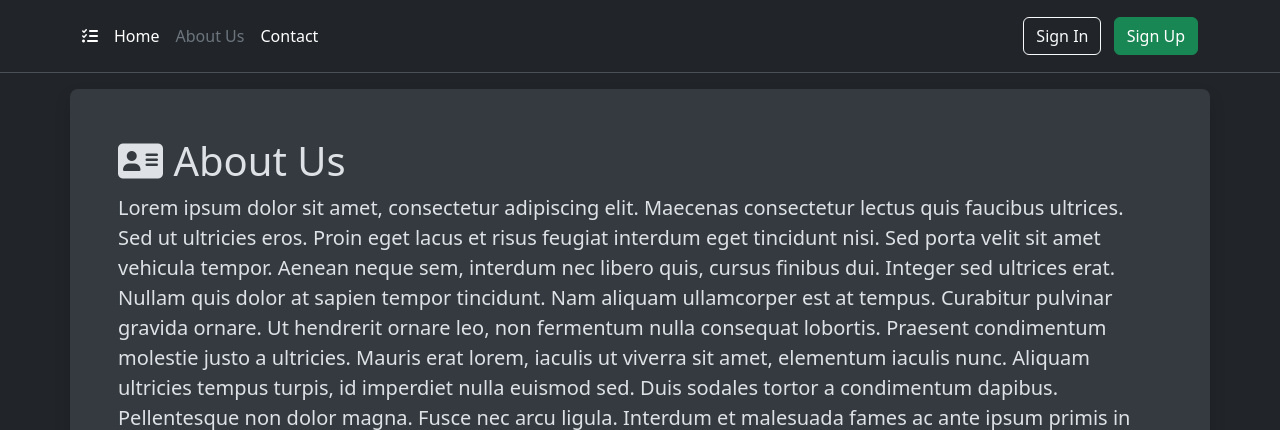
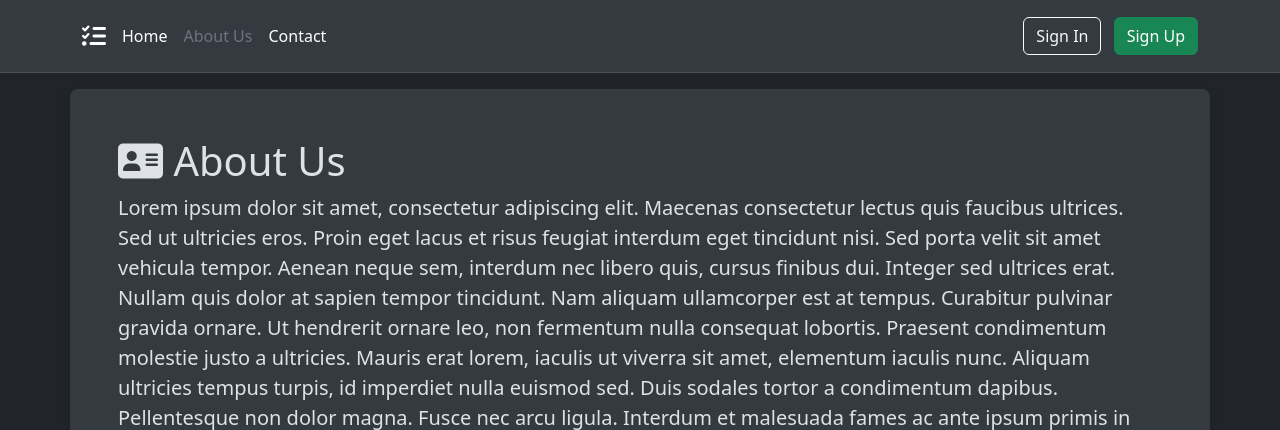
Before and after one commit to Yakubovich17/todo-list, a Flask app: page /about in a window 1280 px wide. Shown: the top 430 px of the page. Run offline with Flask 3, Linux system fonts and the light colour scheme; parts of the project's set-up code (start-up, migrations or seed data) failed here and were passed over.

Commit message:
Small header changes

```diff
--- a/todolist/templates/includes/header.html
+++ b/todolist/templates/includes/header.html
@@ -1,8 +1,8 @@
-<header class="p-3 text-bg-dark border-bottom">
+<header class="p-3 text-bg-dark border-bottom bg-light-subtle">
     <div class="container">
         <div class="d-flex flex-wrap align-items-center justify-content-center justify-content-lg-start">
             <a class="d-flex align-items-center mb-2 mb-lg-0 text-white text-decoration-none" href="{{ url_for('main.index') }}">
-                <i class="fa-solid fa-list-check bi me-2"></i>
+                <i class="fa-solid fa-list-check fa-xl bi me-2"></i>
             </a>
             <ul class="nav col-12 col-lg-auto me-lg-auto mb-2 justify-content-center mb-md-0">
                 <li><a class="nav-link px-2 {% if current_page == 'home' %}link-secondary{% else %}link-body-emphasis{% endif %}" href="{{ url_for('main.index') }}">Home</a></li>
```
